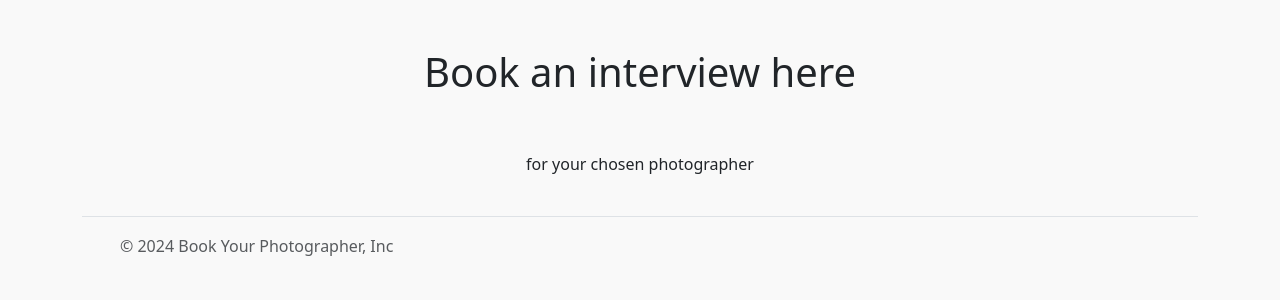
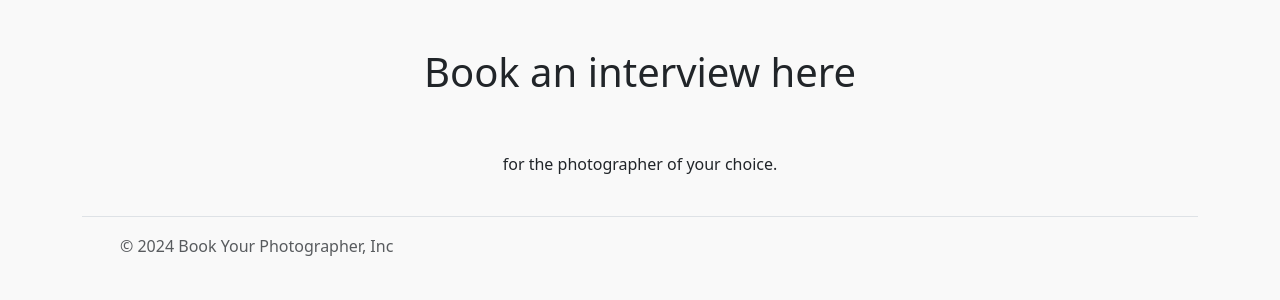
Before and after one commit to 21abhaya/byp, a Django app: page /booking/create-interview/ in a window 1280 px wide. Shown: the part 56-356 px from the top of the page. Run offline with Django 5.2, Linux system fonts and the light colour scheme.

Commit message:
test commit

```diff
--- a/booking/templates/booking/create_booking.html
+++ b/booking/templates/booking/create_booking.html
@@ -7,7 +7,7 @@
         <h1>Book an interview here</h1>
     </div>
         <div class="d-flex justify-content-center m-4">
-            <p> for your chosen photographer</p>
+            <p> for the photographer of your choice.</p>
         </div>
 </div>
 {% endblock %}
```
